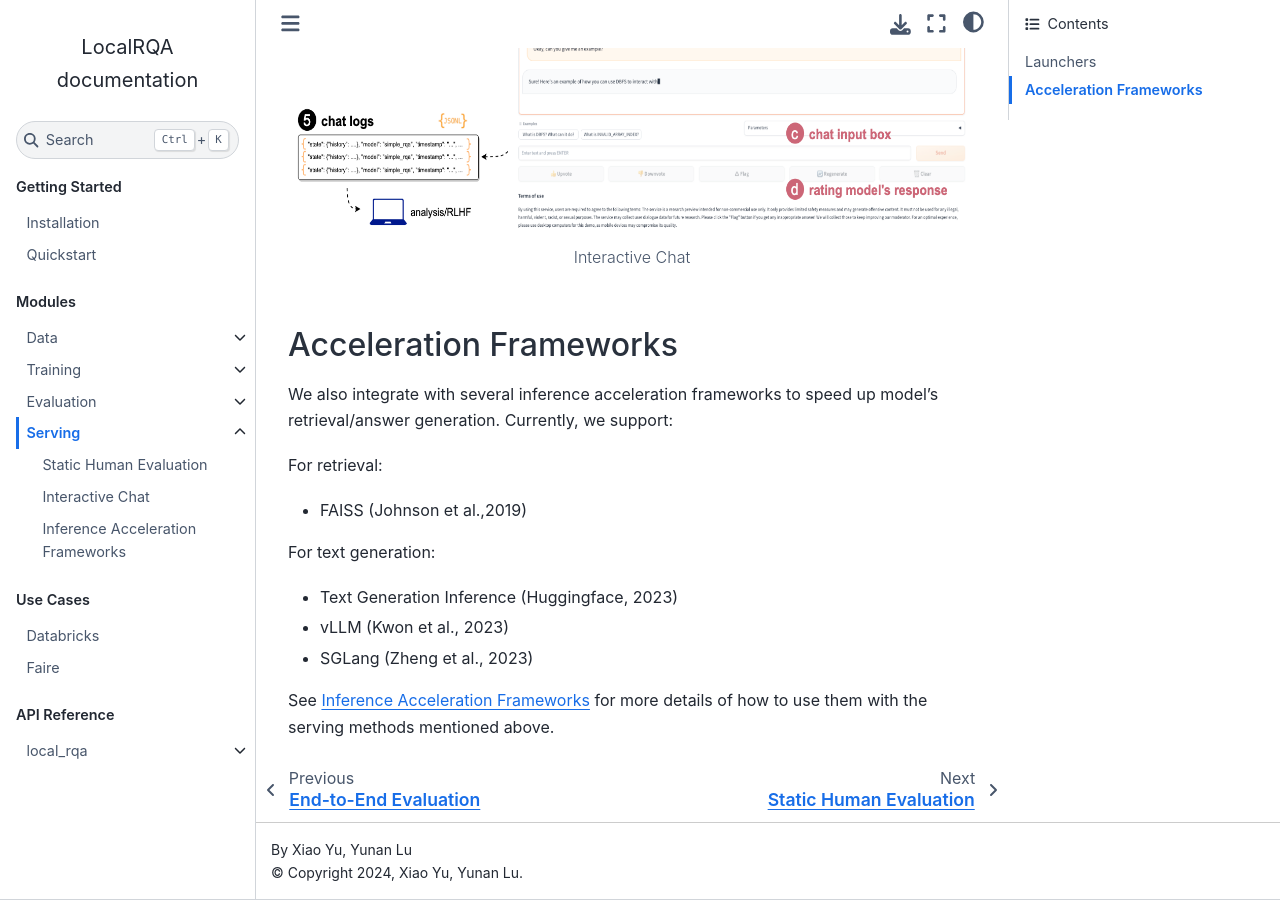
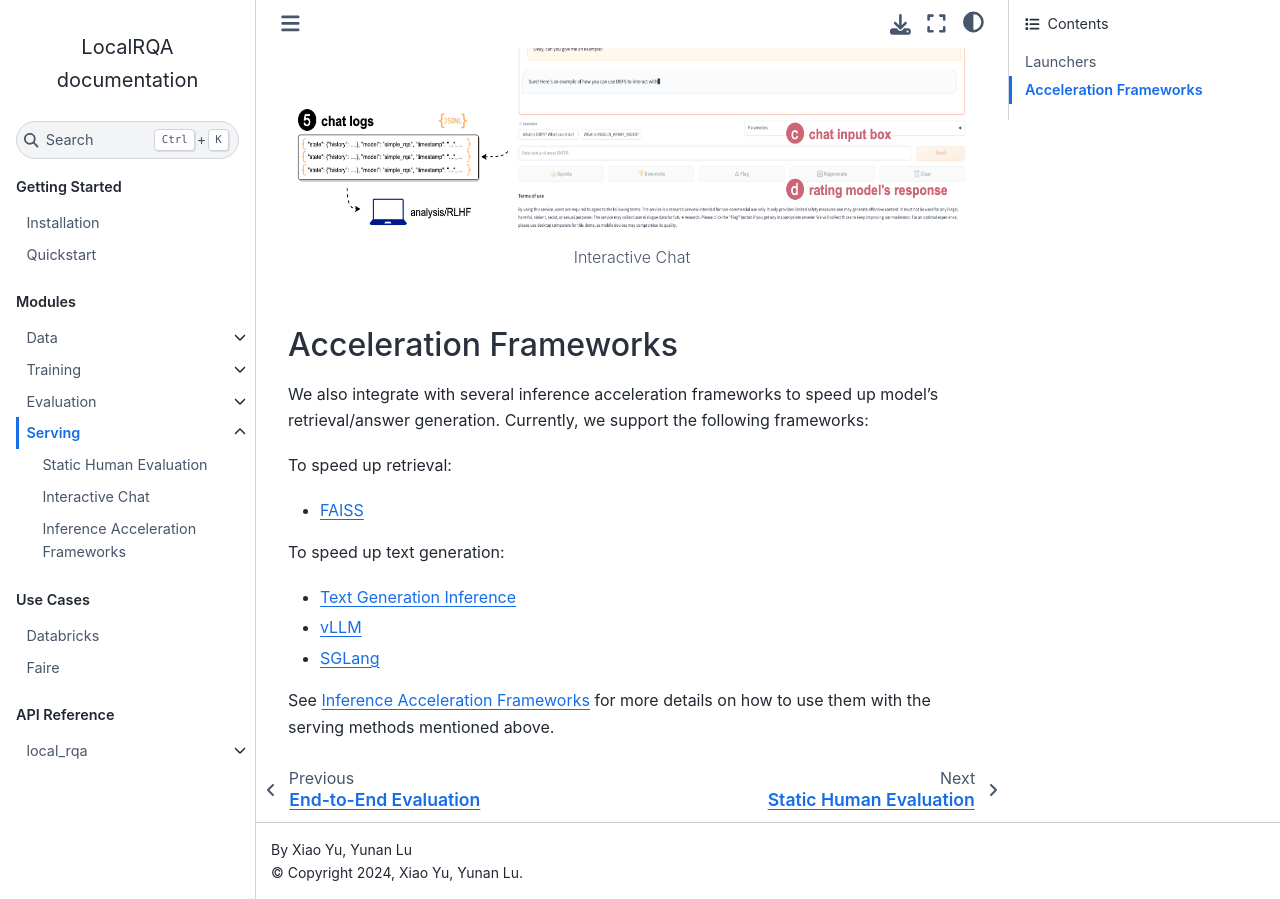
Before and after one commit to jasonyux/LocalRQA, a Sphinx documentation site: the page built from docs/modules/serving.rst, in a window 1280 px wide and 900 px high, scrolled down 1182 px. Built offline with Sphinx 7.4.7 and the Sphinx Book theme 1.1.4, drawn with Linux system fonts in a browser that asks for light colours; pages that are not in the unit, such as notebooks, are missing from menus.

```diff
--- a/docs/modules/serving.rst
+++ b/docs/modules/serving.rst
@@ -33,20 +33,21 @@ Currently, we provide methods to launch your RQA system in two different ways.
 Acceleration Frameworks
 -------------------------
 
-We also integrate with several inference acceleration frameworks to speed up model's retrieval/answer generation. Currently, we support:
+We also integrate with several inference acceleration frameworks to speed up model's retrieval/answer generation. Currently, we support the following frameworks:
 
-For retrieval:
+To speed up retrieval:
 
-* FAISS (Johnson et al.,2019)
+* `FAISS <https://github.com/facebookresearch/faiss>`_
 
 
-For text generation:
+To speed up text generation:
 
-* Text Generation Inference (Huggingface, 2023)
-* vLLM (Kwon et al., 2023)
-* SGLang (Zheng et al., 2023)
+* `Text Generation Inference <https://github.com/huggingface/text-generation-inference>`_
+* `vLLM <https://github.com/vllm-project/vllm>`_
+* `SGLang <https://github.com/sgl-project/sglang>`_
 
-See :ref:`serving-acc-frameworks` for more details of how to use them with the serving methods mentioned above.
+
+See :ref:`serving-acc-frameworks` for more details on how to use them with the serving methods mentioned above.
 
 
 .. toctree::
```
Also changed, not shown: docs/modules/data.rst (+95 -12 lines), 8 other files.
